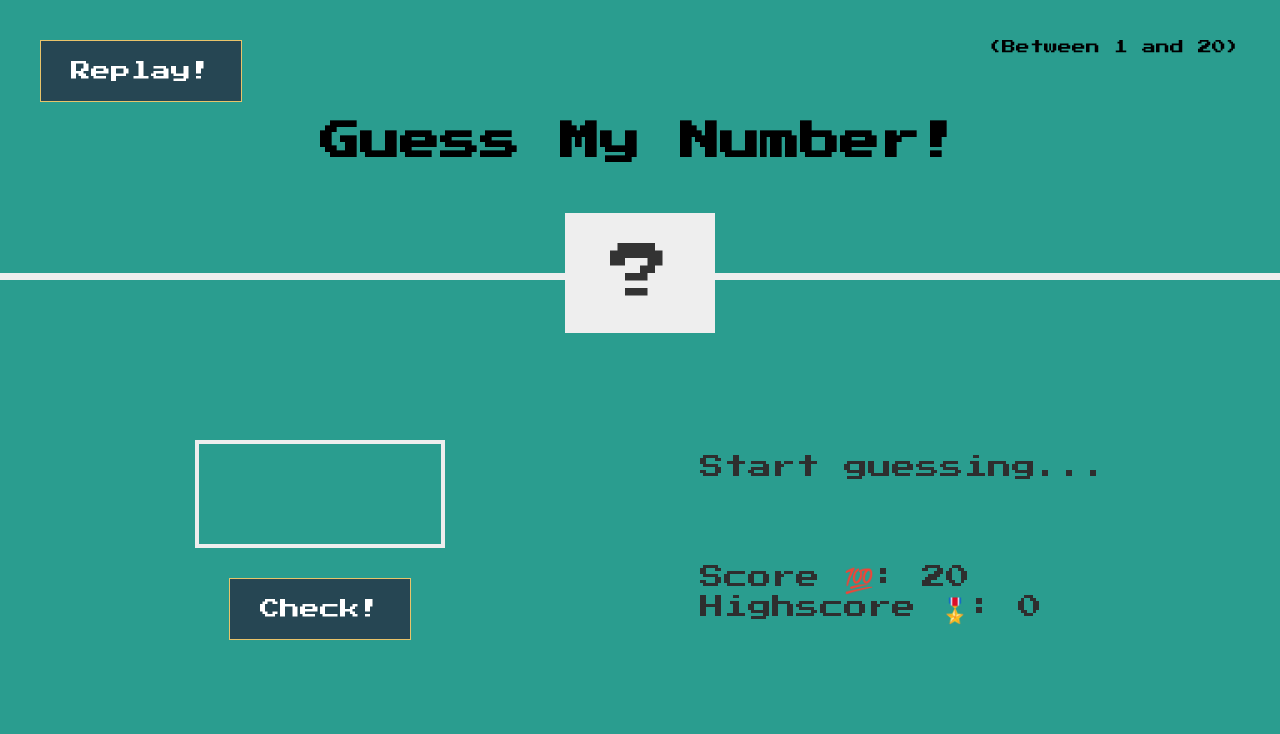
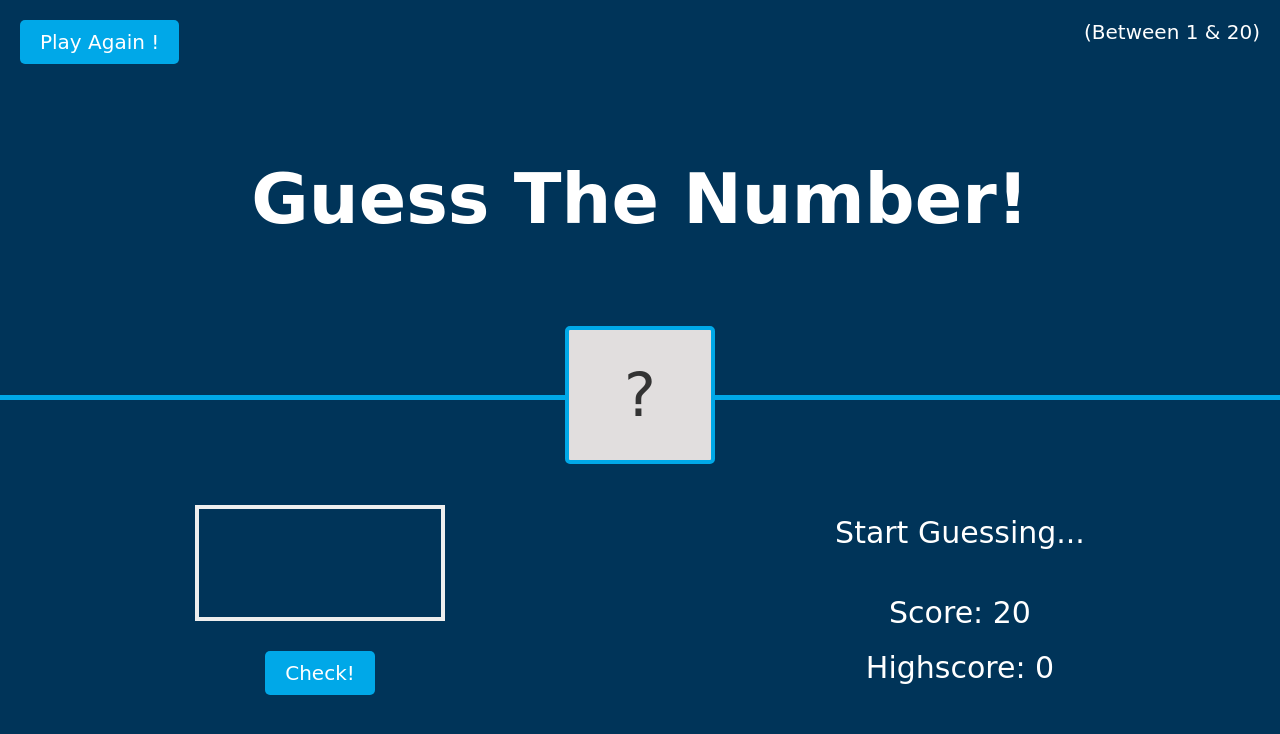
Before and after one commit to AbhishekSingh0901/LearningJavaScript, a plain HTML site: page 05-GuessMyNumber/index.html in a window 1280 px wide. Drawn offline with Linux system fonts and the light colour scheme; a web font is replaced by a local one.

Commit message:
creating a completely new design for the game

```diff
--- a/05-GuessMyNumber/index.html
+++ b/05-GuessMyNumber/index.html
@@ -5,13 +5,13 @@
     <meta http-equiv="X-UA-Compatible" content="IE=edge" />
     <meta name="viewport" content="width=device-width, initial-scale=1.0" />
     <title>Guess My Number</title>
-    <link href="style.css" rel = "stylesheet"
+    <link href="style.css" rel="stylesheet" />
   </head>
   <body>
     <header>
-      <h1 class="font-effect-fire">Guess My Number!</h1>
-      <p class="between">(Between 1 and 20)</p>
-      <button class="btn again">Replay!</button>
+      <h1>Guess The Number!</h1>
+      <p class="between">(Between 1 & 20)</p>
+      <button class="btn again">Play Again !</button>
       <div class="number">?</div>
     </header>
     <main>
@@ -20,10 +20,10 @@
         <button class="btn check">Check!</button>
       </section>
       <section class="right">
-        <p class="message">Start guessing...</p>
-        <p class="lebel-score">Score 💯: <span class="score">20</span></p>
-        <p class="lebel-highscore">
-          Highscore 🎖️: <span class="highscore">0</span>
+        <p class="message">Start Guessing...</p>
+        <p class="label-score">Score: <span class="score">20</span></p>
+        <p class="label-highscore">
+          Highscore: <span class="highscore">0</span>
         </p>
       </section>
     </main>
--- a/05-GuessMyNumber/style.css
+++ b/05-GuessMyNumber/style.css
@@ -1,4 +1,5 @@
-@import url("https://fonts.googleapis.com/css?family=Press+Start+2P&display=swap");
+@import url('https://fonts.googleapis.com/css2?family=Rubik+Vinyl&display=swap');
+
 * {
   margin: 0;
   padding: 0;
@@ -11,50 +12,65 @@ html {
 }
 
 body {
-  background-color: #2a9d8f;
-  /* background-color: #60b347; */
-  font-family: "Press Start 2P", sans-serif;
-  /* text-shadow: 3px 3px 3px rgb(133, 131, 131); */
+  font-family: 'Rubik Vinyl', cursive;
+  color: #fff;
+  background-color: #003459;
+  /* second color =  2ec4b6*/
 }
-/* Layout */
 
 header {
   position: relative;
-  height: 35vh;
-  border-bottom: 7px solid #eee;
+  height: 50vh;
+  border-bottom: 5px solid #00a8e8;
 }
 
 main {
-  height: 65vh;
-  color: rgb(46, 46, 46);
+  height: 50vh;
+  color: #fff;
   display: flex;
   align-items: center;
   justify-content: space-around;
 }
 
 .left {
-  width: 52rem;
+  width: 40%;
   display: flex;
   flex-direction: column;
   align-items: center;
 }
 
 .right {
-  width: 52rem;
-  font-size: 2.4rem;
+  width: 40%;
+  display: flex;
+  flex-direction: column;
+  font-size: 3rem;
+  align-items: center;
+  justify-items: center;
 }
+
 h1 {
-  font-size: 4rem;
+  width: 100%;
+  font-size: 7rem;
   text-align: center;
   position: absolute;
-  width: 100%;
-  top: 52%;
-  left: 50%;
-  transform: translate(-50%, -50%);
+  top: 40%;
+}
+
+.again {
+  position: absolute;
+  top: 2rem;
+  left: 2rem;
+}
+
+.between {
+  font-size: 2rem;
+  position: absolute;
+  top: 2rem;
+  right: 2rem;
 }
 
 .number {
-  background: #eee;
+  background: #e1dede;
   color: #333;
   font-size: 6rem;
   width: 15rem;
@@ -64,20 +80,28 @@ h1 {
   bottom: 0;
   left: 50%;
   transform: translate(-50%, 50%);
+  border: 4px solid #00a8e8;
+  border-radius: 5px;
 }
 
-.between {
-  font-size: 1.4rem;
-  position: absolute;
-  top: 4rem;
-  right: 4rem;
+.btn {
+  border-radius: 5px;
+  padding: 1rem 2rem;
+  font-size: 2rem;
+  cursor: pointer;
+  background: #00a8e8;
+  color: #fff;
+  transition: all 0.3s ease;
+  outline: none;
+  border: none;
+  font-family: inherit;
 }
 
-.again {
-  position: absolute;
-  top: 4rem;
-  left: 4rem;
+.btn:hover {
+  background-color: #e1dede;
+  color: #003459;
 }
+
 .guess {
   background: none;
   border: 4px solid #eee;
@@ -91,26 +115,17 @@ h1 {
   margin-bottom: 3rem;
 }
 
-.btn {
-  border: none;
-  background-color: #264653;
-  border: 1px solid #e9c46a;
-  color: #fff;
-  font-size: 2rem;
-  font-family: inherit;
-  padding: 2rem 3rem;
-  cursor: pointer;
-}
-
-.btn:hover {
-  background-color: #ccc;
-}
-
 .message {
-  margin-bottom: 8rem;
+  margin-bottom: 5rem;
   height: 3rem;
 }
 
 .label-score {
   margin-bottom: 2rem;
 }
+
+.message,
+.label-score,
+.label-highscore {
+  display: inline-block;
+}
```
